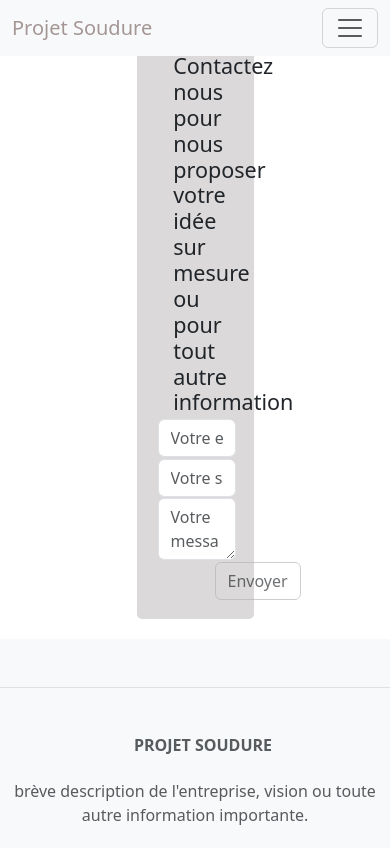
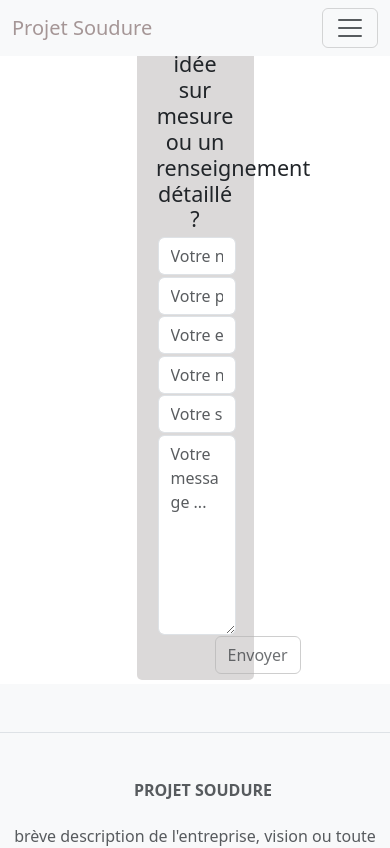
Before and after one commit to TommyV86/soudure_front, an Angular app: page /contact in a window 390 px wide. Shown: the top 848 px of the page. Built offline with nearby package versions, Linux system fonts and the light colour scheme.

Commit message:
développement du responsive pour ecran -1550px et -1440px

```diff
--- a/src/app/component/public/contact/contact.component.html
+++ b/src/app/component/public/contact/contact.component.html
@@ -2,17 +2,43 @@
 
     <div class="form-container">
 
-        <h4 class="title-main">Contactez nous pour nous proposer votre idée sur mesure ou pour tout autre information</h4>
+        <h4 class="title-contact">Une idée sur mesure ou un renseignement détaillé ?</h4>
 
         <form [formGroup]="form" (ngSubmit)="onSubmit()">
-            <input formControlName="from_email" class="form-control" type="mail"  placeholder="Votre email ..." aria-label="email" required>
-            <input formControlName="subject" class="form-control" type="text" placeholder="Votre sujet ..." aria-label="username" required>
+            <input formControlName="firstname" class="form-control" type="text"  placeholder="Votre nom ..." required>
+            <div class="err-message" *ngIf="form.get('firstname')?.hasError('required') && form.get('firstname')?.touched">
+                Le nom est requis.
+            </div>
+            <input formControlName="lastname" class="form-control" type="text"  placeholder="Votre prenom ..." required>
+            <div class="err-message" *ngIf="form.get('lastname')?.hasError('required') && form.get('lastname')?.touched">
+                Le prenom est requis.
+            </div>
+
+            <input formControlName="from_email" class="form-control" type="mail"  placeholder="Votre email ..." required>
+            <div class="err-message" *ngIf="form.get('from_email')?.hasError('required') && form.get('from_email')?.touched">
+                Le mail est requis.
+            </div>
+            <div class="err-message" *ngIf="form.get('from_email')?.hasError('email') && form.get('from_email')?.touched">
+                Le format du mail est incorrect
+            </div>
+
+            <input formControlName="tel_number" class="form-control" type="tel" placeholder="Votre numéro de telephone ..." required>
+            <div class="err-message" *ngIf="form.get('tel_number')?.hasError('required') && form.get('tel_number')?.touched">
+                Le numéro de téléphone est requis
+            </div>
+            <div class="err-message" *ngIf="form.get('tel_number')?.hasError('pattern') && form.get('tel_number')?.touched">
+                Le numéro de téléphone doit comporter exactement 10 chiffres
+            </div>
+
+            <input formControlName="subject" class="form-control" type="text" placeholder="Votre sujet ..." required>
+            <div class="err-message" *ngIf="form.get('subject')?.hasError('required') && form.get('subject')?.touched">
+                Merci d'entrer votre votre sujet
+            </div>
 
             <textarea formControlName="text_content" class="form-control" type="text" placeholder="Votre message ..." required></textarea>
-            <div class="invalid-feedback">
-                Merci d'entrer un message
+            <div class="err-message" *ngIf="form.get('text_content')?.hasError('required') && form.get('text_content')?.touched">
+                Merci d'entrer votre message
             </div>
-
 
             <button [disabled]="form.invalid" class="btn" type="submit" >Envoyer</button>
 
--- a/src/app/component/public/contact/contact.component.scss
+++ b/src/app/component/public/contact/contact.component.scss
@@ -1,10 +1,11 @@
-.title-main{
-    margin-left: 22%;
+.title-contact{
+    text-align: center;
+    margin-bottom: 6%;
 }
 
 .form-container{
-    margin: 7% 35% 5% 35%;
-    padding: 5%;
+    margin: 5% 35% 2% 35%;
+    padding: 2.5% 5% 3% 5%;
     border-radius: 5px;
     background-color: rgb(219, 217, 217);
 }
@@ -13,21 +14,35 @@ input, textarea{
     margin: 2%;
 }
 
+textarea{
+    width: 100%;
+    height: 200px;
+}
+
 .btn{
     border: 1px solid rgb(180, 180, 180);
-    margin-left: 75%;
+    margin-left: 80%;
 }
 
-// @media (max-width: 768px) {
-//     .img-contact{
-//         display: none ;
-//     }
+.err-message{
+    color: rgb(255, 0, 0);
+    margin-left: 5%;
+}
 
-//     .form-container{
-//         margin-left: -20% ;
-//     }
+@media (max-width: 1550px) {
 
-//     .btn{
-//         margin-left: 74%;
-//     }
-// }
+    .form-container{
+        margin-top: 5%;
+        margin-bottom: 1%;
+        padding-top: 1.5%;
+        padding-bottom: 1.5%;
+    }
+
+    .btn{
+        margin-left: 75%;
+    }
+}
+
+@media (max-width: 1440px) {
+
+}
--- a/src/app/component/public/contact/contact.component.ts
+++ b/src/app/component/public/contact/contact.component.ts
@@ -1,4 +1,4 @@
-import { Component, ElementRef, ViewChild } from '@angular/core';
+import { Component } from '@angular/core';
 import { FormBuilder, FormGroup, Validators } from '@angular/forms';
 import { Router } from '@angular/router';
 import { EmailService } from 'src/app/service/email-service/email.service';
@@ -23,18 +23,24 @@ export class ContactComponent {
     this.form = this.fb.group({
       subject: ['', Validators.required],
       from_email: ['', [Validators.required, Validators.email]],
+      firstname: ['', Validators.required],
+      lastname: ['', Validators.required],
       text_content: ['', Validators.required],
+      tel_number: ['', [Validators.required, Validators.pattern("^[0-9]{10}$")]]
     })
   }
 
   public onSubmit() : void {
 
-    const { subject, from_email, text_content } = this.form.value;
+    const { subject, from_email, text_content, tel_number, firstname, lastname } = this.form.value;
 
     const email = {
       "subject": subject,
       "from_email": from_email,
-      "text_content": text_content
+      "text_content": text_content,
+      "tel_number": tel_number,
+      "firstname": firstname,
+      "lastname": lastname
     }
 
     // serv mail
--- a/src/app/component/public/details-meuble/details-meuble.component.scss
+++ b/src/app/component/public/details-meuble/details-meuble.component.scss
@@ -1,7 +1,11 @@
 .card{
-    margin: 5% 5% 5% 45%;
+    margin: 5% 5% 2% 45%;
 }
 
 .card-body{
     text-align: center;
 }
+
+.btn{
+    margin: 5px !important;
+}
--- a/src/app/component/public/mail-pages/mail-failed/mail-failed.component.html
+++ b/src/app/component/public/mail-pages/mail-failed/mail-failed.component.html
@@ -1 +1 @@
-<h2 class="title-main" id="mail-message">l'envoi du mail a échoué, veuillez <a routerLink="../contact">recommencez</a> ou <a routerLink="">revenir à l'accueil</a></h2>
+<h2 class="title-main" id="mail-failed">l'envoi du mail a échoué, veuillez <a routerLink="../contact">recommencez</a> ou <a routerLink="">revenir à l'accueil</a></h2>
--- a/src/app/component/public/mail-pages/mail-success/mail-success.component.html
+++ b/src/app/component/public/mail-pages/mail-success/mail-success.component.html
@@ -1 +1 @@
-<h2 class="title-main" id="mail-message">Envoi du mail effectué ! Nous vous contacterons dans les plus brefs délais, cliquez <a routerLink="">ici pour revenir à l'accueil</a></h2>
+<h2 class="title-main" id="mail-success">Envoi du mail effectué ! Nous vous contacterons dans les plus brefs délais, cliquez <a routerLink="">ici pour revenir à l'accueil</a></h2>
--- a/src/app/component/public/selection/selection.component.html
+++ b/src/app/component/public/selection/selection.component.html
@@ -6,7 +6,7 @@
 
 <div *ngIf="!loading">
 
-  <h2 class="title-main">Selection de {{ typeMeubleName }}s</h2>
+  <h2 class="title-main">Selection choisie : {{ typeMeubleName }}s</h2>
   <div class="card-container" *ngFor="let meuble of meubles">
     <div class="card">
       <img src="../../../../assets/{{meuble._nom}}.png" class="card-img-top" alt="...">
--- a/src/app/component/public/selection/selection.component.scss
+++ b/src/app/component/public/selection/selection.component.scss
@@ -1,3 +1,15 @@
 .title-main{
     margin-left: 43%;
 }
+
+@media (max-width: 1550px) {
+
+    .title-main{
+        margin-left: 38%;
+    }
+
+}
+
+@media (max-width: 1440px) {
+
+}
--- a/src/styles.scss
+++ b/src/styles.scss
@@ -1,7 +1,11 @@
 /* You can add global styles to this file, and also import other style files */
+.title-main{
+    margin: 8% 5% 5% 29%;
+}
+
 .card-container{
     display: inline-block;
-    margin-left: 2.3%;
+    margin-left: 5.4%;
     margin-top: 2.5%;
     margin-bottom: 2.5%;
 }
@@ -14,16 +18,51 @@
     width: 15rem;
 }
 
-
-
 .loading{
     margin: 10% 5% 9.8% 45%;
 }
 
-.title-main{
-    margin: 8% 5% 5% 23%;
+.spinner-border{
+    margin-left: 7.5%;
 }
 
-#mail-message{
+
+#mail-success ,#mail-failed{
     margin-bottom: 15%;
 }
+
+#mail-success{
+    margin-left: 9%;
+
+}
+
+#mail-failed{
+    margin-left: 25%;
+}
+
+@media (max-width: 1550px) {
+
+    .title-main{
+        margin: 8% 5% 5% 23%;
+    }
+
+    .card-container{
+        margin-left: 2.3%;
+    }
+
+    .spinner-border{
+        margin-left: 10%;
+    }
+
+    #mail-success{
+        margin-left: 9%;
+    }
+
+    #mail-failed{
+        margin-left: 18%;
+    }
+}
+
+@media (max-width: 1440px) {
+
+}
```
